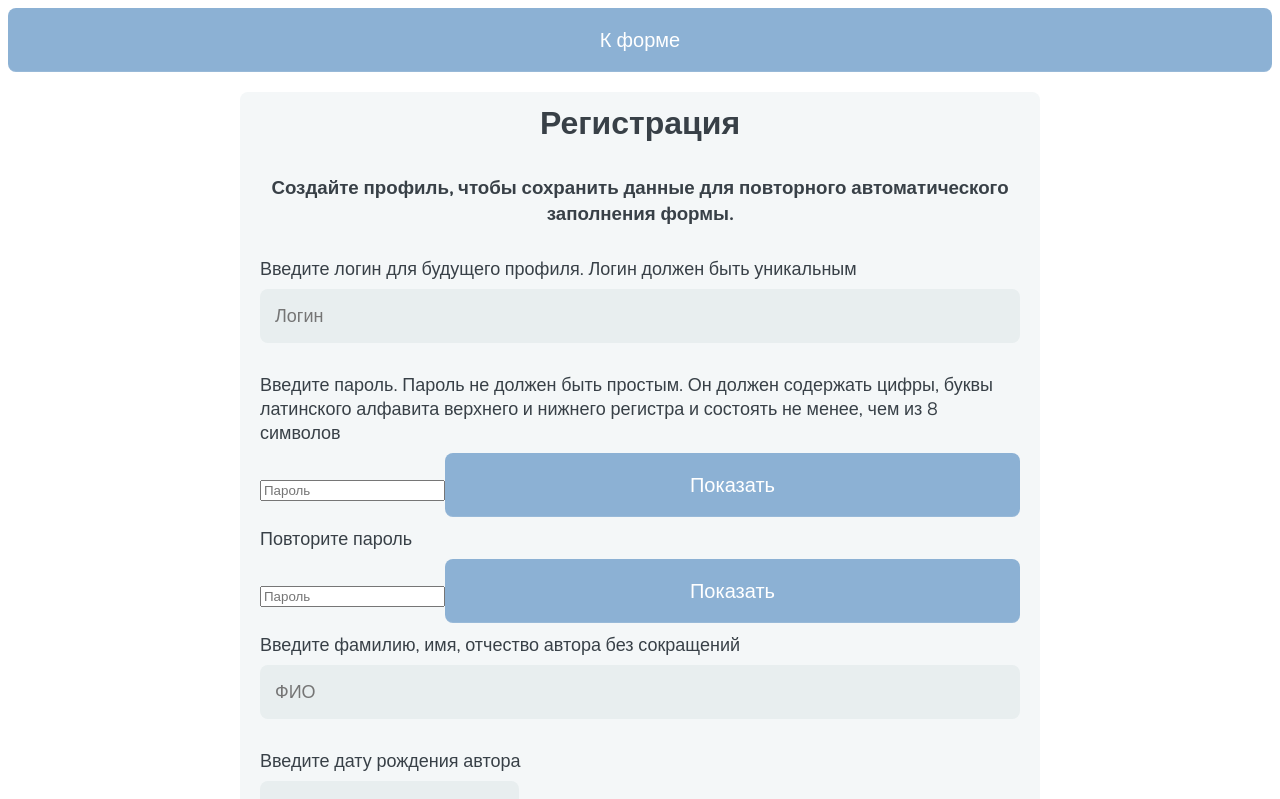
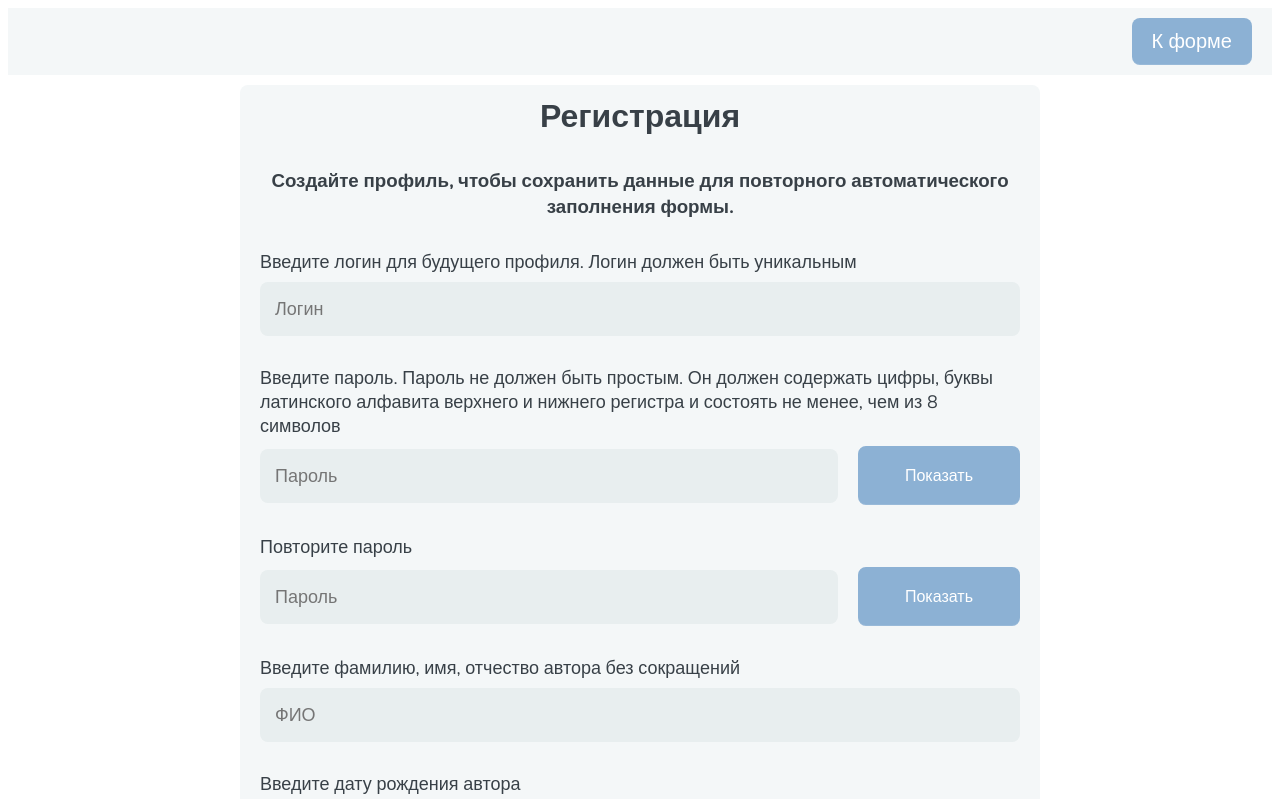
Before and after one commit to Babkina-Ekaterina/documents_generator_frontend, a React (Create React App) app: page /register in a window 1280 px wide. Shown: the top 799 px of the page. Built offline with nearby package versions, Linux system fonts and the light colour scheme.

Commit message:
Add styles for author module

```diff
--- a/src/styles/form.css
+++ b/src/styles/form.css
@@ -19,7 +19,7 @@ form {
   border-radius: 8px;
 }
 
-h1,
+h1, h2,
 h3 {
   margin: 0 0 30px 0;
   text-align: center;
@@ -27,6 +27,7 @@ h3 {
 
 input[type="text"],
 input[type="number"],
+input[type="password"],
 textarea,
 select {
   font-family: 'Nunito', sans-serif;
@@ -44,6 +45,7 @@ select {
 
 input[type="text"]:focus,
 input[type="number"]:focus,
+input[type="password"]:focus,
 textarea:focus,
 select:focus {
   outline: 3px solid rgb(140, 177, 212);
@@ -68,6 +70,7 @@ button {
   box-shadow: 0 -1px 0 rgba(255, 255, 255, 0.1) inset;
   margin-bottom: 10px;
   transition: background-color 0.3s ease;
+  cursor: pointer;
 }
 
 button:hover {
@@ -80,6 +83,7 @@ button:active {
 
 button:disabled {
   background-color: #384047;
+  cursor: default;
 }
 
 .author {
@@ -87,6 +91,21 @@ button:disabled {
   margin: 0 auto;
   margin-bottom: 15px;
   display: block;
+}
+
+.password {
+  font-size: 16px;
+  height: auto;
+  width: 25%;
+  margin-bottom: 30px;
+  margin-left: 20px;
+}
+
+.header_button {
+  width: auto;
+  margin: 0 10px;
+  display: inline;
+  padding: 10px 20px;
 }
 
 .files {
@@ -292,3 +311,88 @@ ul {
   opacity: 1;
   transform: translateY(0);
 }
+
+.header {
+  display: flex;
+  justify-content: flex-end; /* Изменено на space-between */
+  align-items: center;
+  background-color: #f4f7f8;
+  color: #000000;
+  padding: 10px;
+}
+
+.login_or_register {
+  font-size: 20px;
+  color: rgb(100, 137, 172);
+}
+
+.modal_background {
+  position: fixed;
+  top: 0;
+  left: 0;
+  width: 100%;
+  height: 100%;
+  background-color: rgba(0, 0, 0, 0.5);
+  z-index: 1000;
+  display: flex;
+  justify-content: center;
+  align-items: center;
+}
+
+.modal_container {
+  background-color: white;
+  border-radius: 8px;
+  padding: 20px;
+  max-width: 400px;
+  width: 100%;
+}
+
+.modal_buttons {
+  display: flex;
+  justify-content: space-between;
+  margin-top: 20px;
+}
+
+.modal_buttons button {
+  padding: 10px 20px;
+  margin: 10px;
+  border: none;
+  border-radius: 5px;
+  cursor: pointer;
+}
+
+.modal_buttons button.yes {
+  background-color: #64b367;
+  color: white;
+}
+
+.modal_buttons button.cancel {
+  background-color: #e44438;
+  color: white;
+}
+
+.modal_buttons button.yes:hover {
+  background-color: #498b4b;
+}
+
+.modal_buttons button.yes:active {
+  background-color: #366938;
+}
+
+.modal_buttons button.cancel:hover {
+  background-color: #b6342b;
+}
+
+.modal_buttons button.cancel:active {
+  background-color: #97271f;
+}
+
+.modal_buttons button.yes:disabled {
+  background-color: #384047;
+  cursor: default;
+}
+
+.modal_buttons button.cancel:disabled {
+  background-color: #384047;
+  cursor: default;
+}
```
